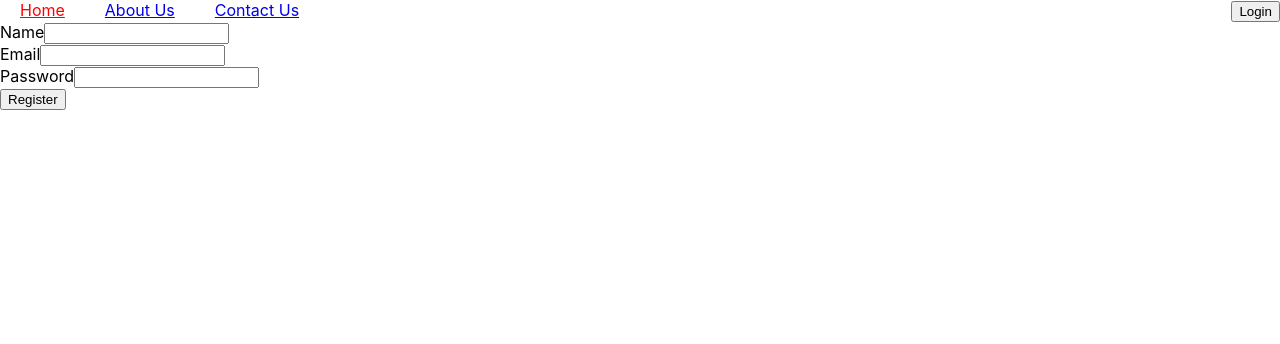
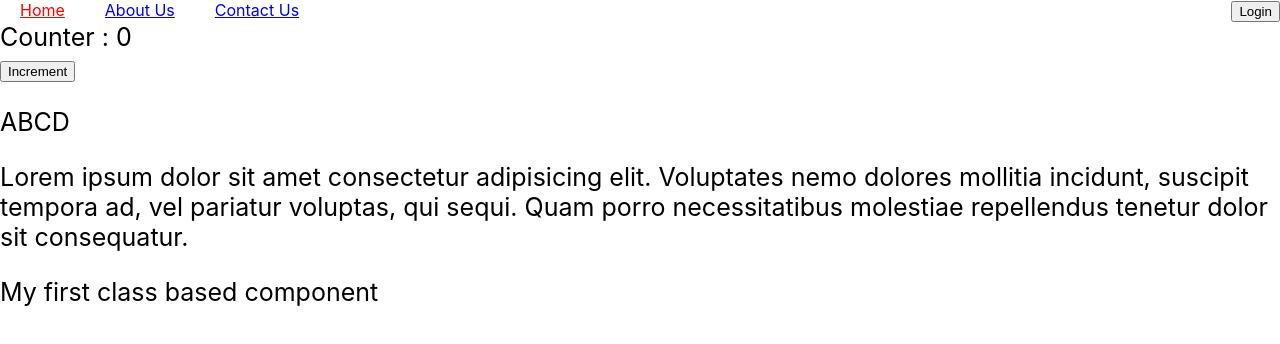
Before and after one commit to divyanshmoonat/ns-b1, a React app in the folder newton_school/: page / in a window 1280 px wide. Shown: the top 344 px of the page. Built offline with nearby package versions, Linux system fonts and the light colour scheme.

Commit message:
Class based components

```diff
--- a/newton_school/src/App.js
+++ b/newton_school/src/App.js
@@ -13,7 +13,7 @@ import Bindings from "./components/Bindings/Bindings";
 import Dashboard from "./components/24Feb/Dashboard/Dashboard";
 import ConUnConComponents from "./components/24Feb/ConUnConComponents/ConUnConComponents";
 import FormValidation from "./components/27Feb/FormValidation/FormValidation";
-
+import CBC from "./components/28Feb/CBC";
 const App = () => {
   // const percent = 60;
 
@@ -52,7 +52,8 @@ const App = () => {
       {/* <Bindings /> */}
       {/* <Dashboard /> */}
       {/* <ConUnConComponents /> */}
-      <FormValidation />
+      {/* <FormValidation /> */}
+      <CBC />
     </div>
   );
 };
--- /dev/null
+++ b/newton_school/src/components/28Feb/CBC.css
@@ -0,0 +1,3 @@
+.cbc {
+    font-size: 25px;
+}
--- /dev/null
+++ b/newton_school/src/components/28Feb/CBC.jsx
@@ -0,0 +1,91 @@
+import React from "react";
+
+import "./CBC.css";
+
+class CBC extends React.Component {
+  constructor() {
+    console.log("Constructor");
+    // Initialize parent class (to use this keyword)
+    super();
+
+    // Initialize the variables
+    this.state = {
+      counter: 0,
+      name: "ABCD",
+    };
+
+    // this.onIncrementClickHandler = this.onIncrementClickHandler.bind(this);
+
+    // this.counter = 0;
+
+    // setTimeout(() => {
+    //   console.log("Updating state value");
+    //   this.setState({ counter: 10 }); // Correct way of updating state variable
+    // }, 5000);
+  }
+
+  onIncrementClickHandler = () => {
+    // console.log("On click handler called");
+    // console.log(this);
+    this.setState({ counter: this.state.counter + 1 });
+  };
+  //   onIncrementClickHandler() {
+  //     console.log("On click handler called");
+  //     console.log(this);
+  //     this.setState({ counter: 1 });
+  //   }
+
+  // Call the API to fetch data in your component
+  componentDidMount() {
+    console.log("Component did mount");
+    this.setState({ counter: 1 });
+  }
+
+  // Compare the props and state
+  componentDidUpdate() {
+    console.log("Component did update");
+    // this.setState({ counter: 1 });
+  }
+
+  static getDerivedStateFromProps() {
+    console.log("Get dervied state from props");
+
+    return null;
+    // return {
+    //   counter: 5,
+    // };
+  }
+
+  shouldComponentUpdate() {
+    console.log("Should component update");
+    // return true; // Trigger a re render
+    return false; // No re render will be trigger
+  }
+
+  // To show the HTML on UI
+  render() {
+    console.log("Render");
+    // setTimeout(() => {
+    //   this.state.counter = 1; // Incorrect way of updating state variable
+    //   console.log("Counter value", this.state.counter);
+    // }, 5000);
+    // this.setState({ counter: 1 });
+    return (
+      <div className="cbc">
+        Counter : {this.state.counter}
+        <br />
+        <button onClick={this.onIncrementClickHandler}>Increment</button>
+        <p>{this.state.name}</p>
+        <p>
+          Lorem ipsum dolor sit amet consectetur adipisicing elit. Voluptates
+          nemo dolores mollitia incidunt, suscipit tempora ad, vel pariatur
+          voluptas, qui sequi. Quam porro necessitatibus molestiae repellendus
+          tenetur dolor sit consequatur.
+        </p>
+        My first class based component
+      </div>
+    );
+  }
+}
+
+export default CBC;
```
Also changed, not shown: newton_school/notes.txt.
